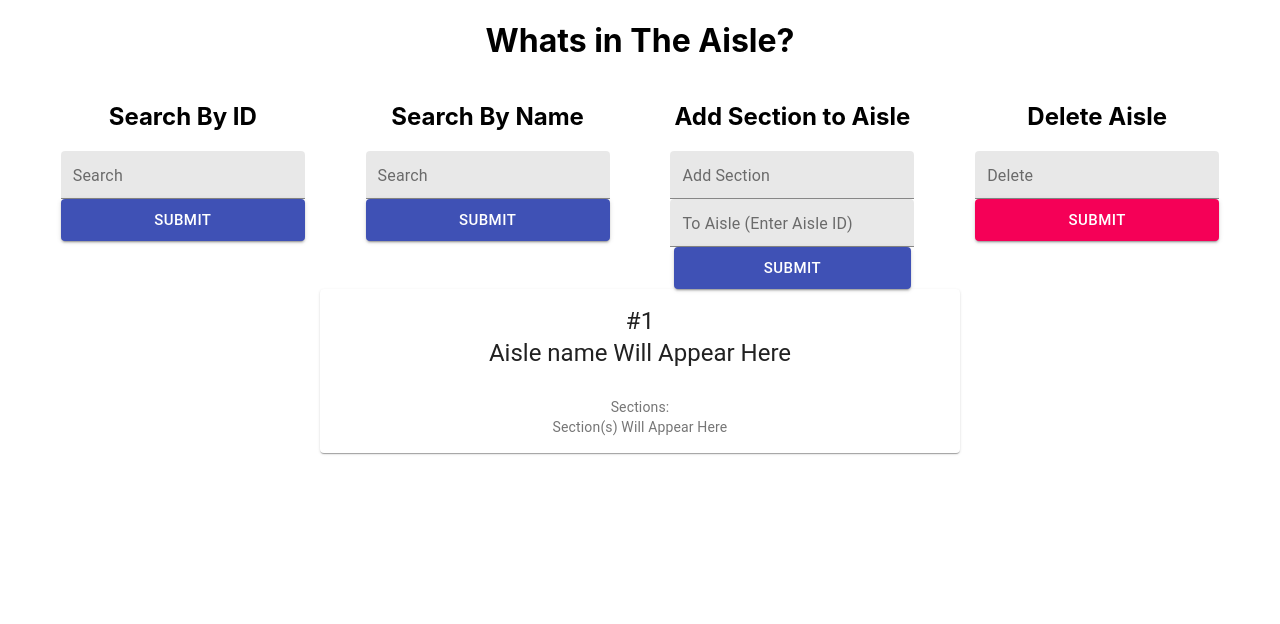
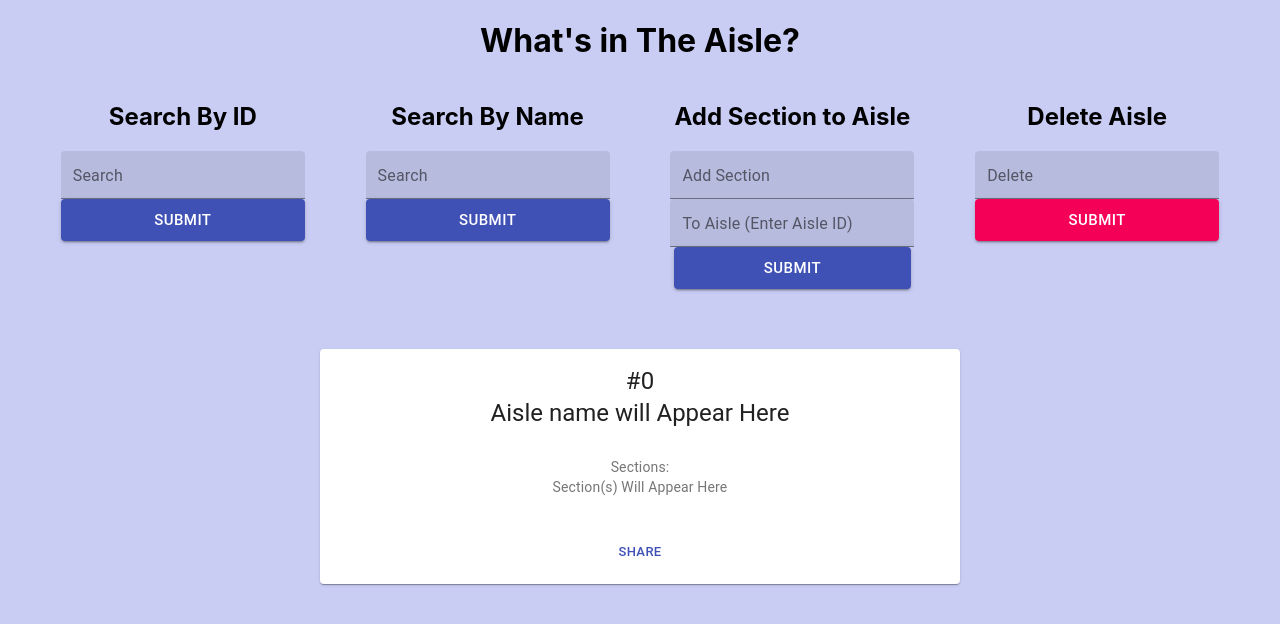
Before and after one commit to lanxdrey19/Real-Time-Aisle-Frontend, a React (Create React App) app in the folder my-app/: page / in a window 1280 px wide. Shown: the top 624 px of the page. Built offline with nearby package versions, Linux system fonts and the light colour scheme.

Commit message:
background color

```diff
--- /dev/null
+++ b/my-app/src/Components/AisleCard.css
@@ -0,0 +1,4 @@
+.cardRoot
+{
+ background-color: blue;
+}
--- a/my-app/src/Components/AisleCard.tsx
+++ b/my-app/src/Components/AisleCard.tsx
@@ -1,6 +1,7 @@
 import React from 'react';
-import { Grid, Typography, Card, CardActionArea,CardContent,CardMedia } from '@material-ui/core';
+import { Grid, Typography, Card, CardActionArea,CardContent,CardMedia, Button,CardActions } from '@material-ui/core';
 import List from '@material-ui/core/List';
+import './AisleCard.css';
 
 
 function AisleCard(props : any) {
@@ -35,7 +36,12 @@ function AisleCard(props : any) {
                         </span>
                     ))}
 
+                    <br></br>
+                    <br></br>
+                    <Button size="small" color="primary">Share</Button>
+
                     </Typography>
+
                 </CardContent>
                 </CardActionArea>
 
--- a/my-app/src/Components/AllAisleSection.tsx
+++ b/my-app/src/Components/AllAisleSection.tsx
@@ -1,5 +1,5 @@
 import React, {useState} from 'react';
-import { Grid, TextField, Button } from '@material-ui/core';
+import { Grid, TextField, Button, Paper } from '@material-ui/core';
 import SearchById from './SearchById';
 import SearchByName from './SearchByName';
 import AddSection from './AddSection';
@@ -28,7 +28,8 @@ function AllAisleSection(props : any) {
 
     return (
         <div>
-            <h1 className='title'>Whats in The Aisle?</h1>
+            <h1 className='title'>What's in The Aisle?</h1>
+
           <Grid
             container
             direction="row"
@@ -40,8 +41,13 @@ function AllAisleSection(props : any) {
               <AddSection/>
               <DeleteAisle/>
 
+
         </Grid>
+        <br></br>
+        <br></br>
+        <br></br>
         {!isLoading && currentAisle ? (
+
 
             <AisleCard aisleName={currentAisle.aisleName}
             aisleID={currentAisle.aisleID}
@@ -49,6 +55,7 @@ function AllAisleSection(props : any) {
             />
 
         ) : null }
+
         </div>
     )
 
--- a/my-app/src/dataInitialiser.tsx
+++ b/my-app/src/dataInitialiser.tsx
@@ -1,3 +1,3 @@
 export default {
-    aisleID: 1, aisleName: "Aisle name Will Appear Here", sections: [{sectionID: 1, sectionName: "Section(s) Will Appear Here", aisleID: 1}]
+    aisleID: 0, aisleName: "Aisle name will Appear Here", sections: [{sectionID: 1, sectionName: "Section(s) Will Appear Here", aisleID: 1}]
 }
--- a/my-app/src/index.css
+++ b/my-app/src/index.css
@@ -5,6 +5,7 @@ body {
     sans-serif;
   -webkit-font-smoothing: antialiased;
   -moz-osx-font-smoothing: grayscale;
+  background: #C9CDF3
 }
 
 code {
```
